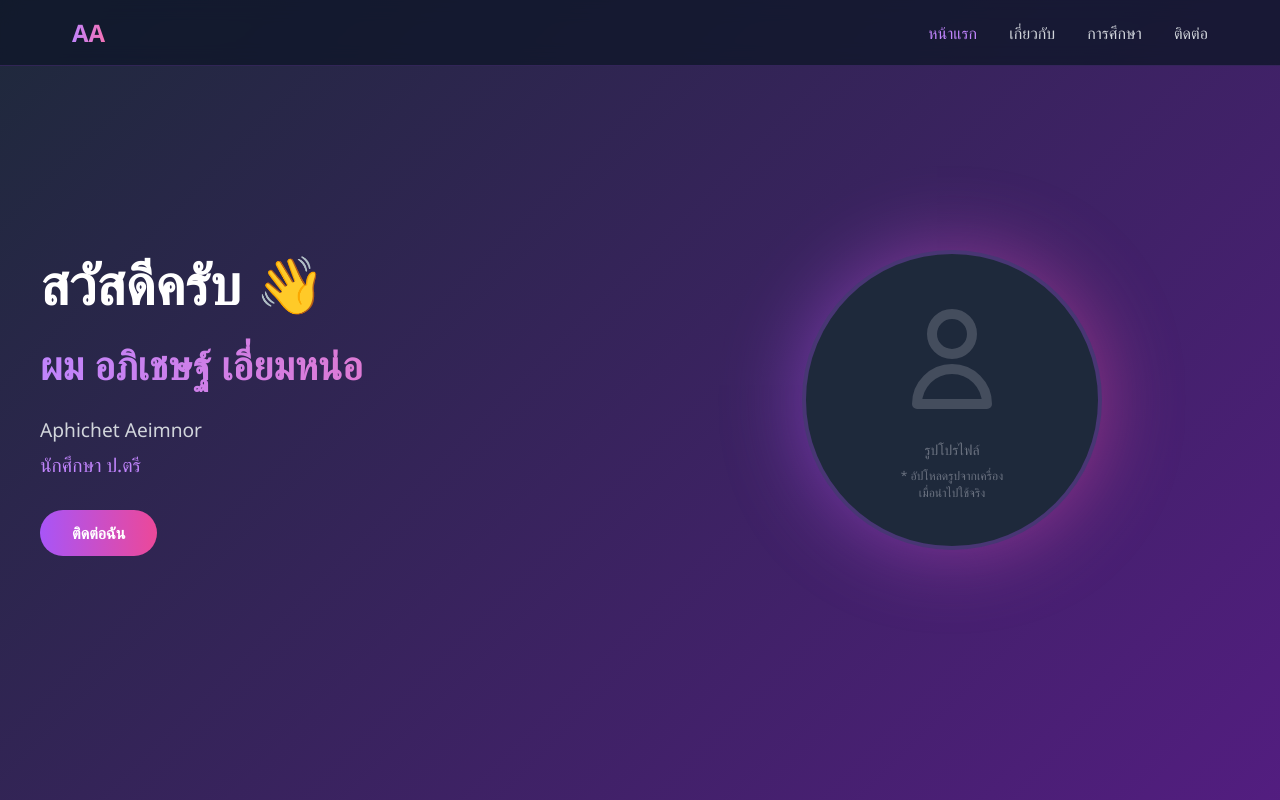
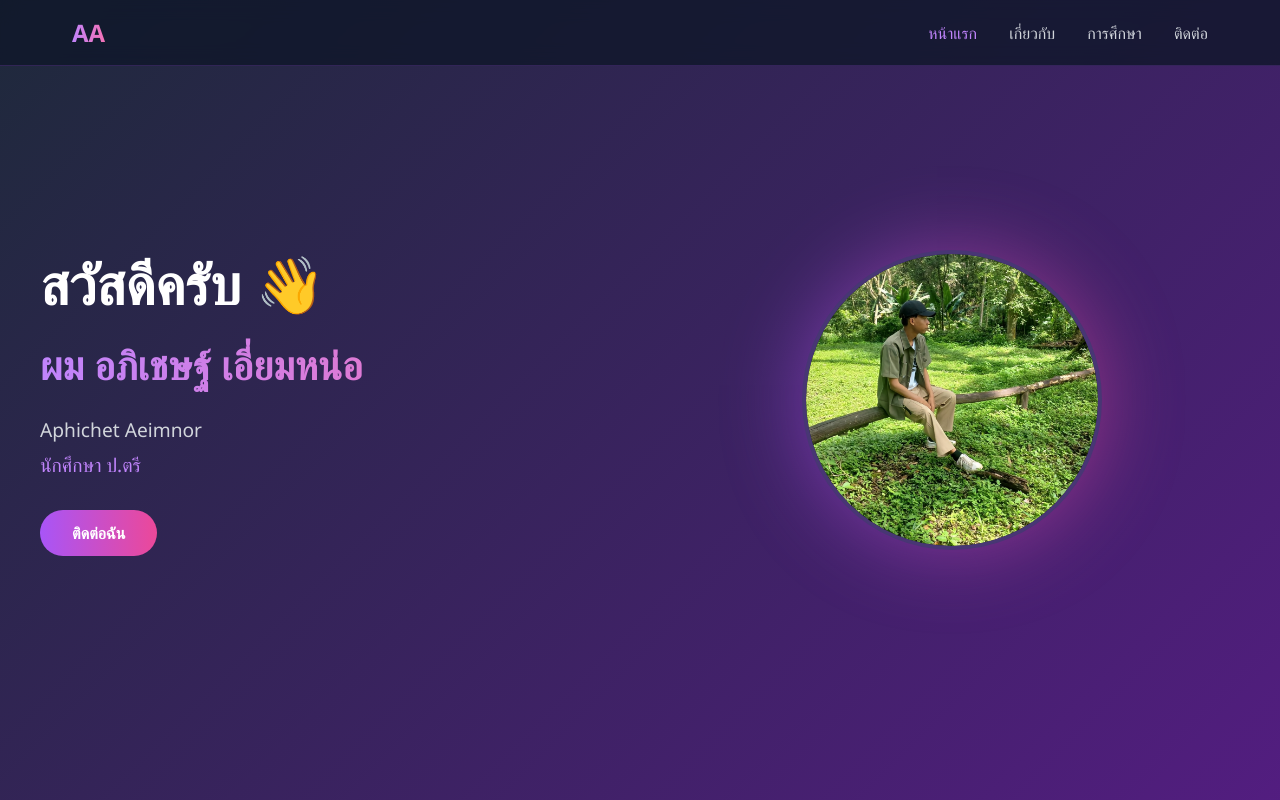
Before and after one commit to fearayu/fearayu.github.io, a plain HTML site: page index.html in a window 1280 px wide. Shown: the top 800 px of the page. Drawn offline with Linux system fonts and the light colour scheme.

Commit message:
Update index.html

```diff
--- a/index.html
+++ b/index.html
@@ -424,13 +424,7 @@
                 <div class="profile-wrapper">
                     <div class="profile-glow"></div>
                     <div class="profile-image">
-                        <div class="profile-placeholder">
-                            <svg fill="none" stroke="currentColor" viewBox="0 0 24 24">
-                                <path stroke-linecap="round" stroke-linejoin="round" stroke-width="2" d="M16 7a4 4 0 11-8 0 4 4 0 018 0zM12 14a7 7 0 00-7 7h14a7 7 0 00-7-7z"></path>
-                            </svg>
-                            <p style="font-size: 0.875rem;">รูปโปรไฟล์</p>
-                            <p style="font-size: 0.75rem; margin-top: 0.5rem;">* อัปโหลดรูปจากเครื่อง<br>เมื่อนำไปใช้จริง</p>
-                        </div>
+                        <img src="https://raw.githubusercontent.com/fearayu/fearayu.github.io/main/super_resolution_20251020085203247.jpg" alt="Aphichet Aeimnor" style="width: 100%; height: 100%; object-fit: cover; border-radius: 50%;">
                     </div>
                 </div>
             </div>
```
